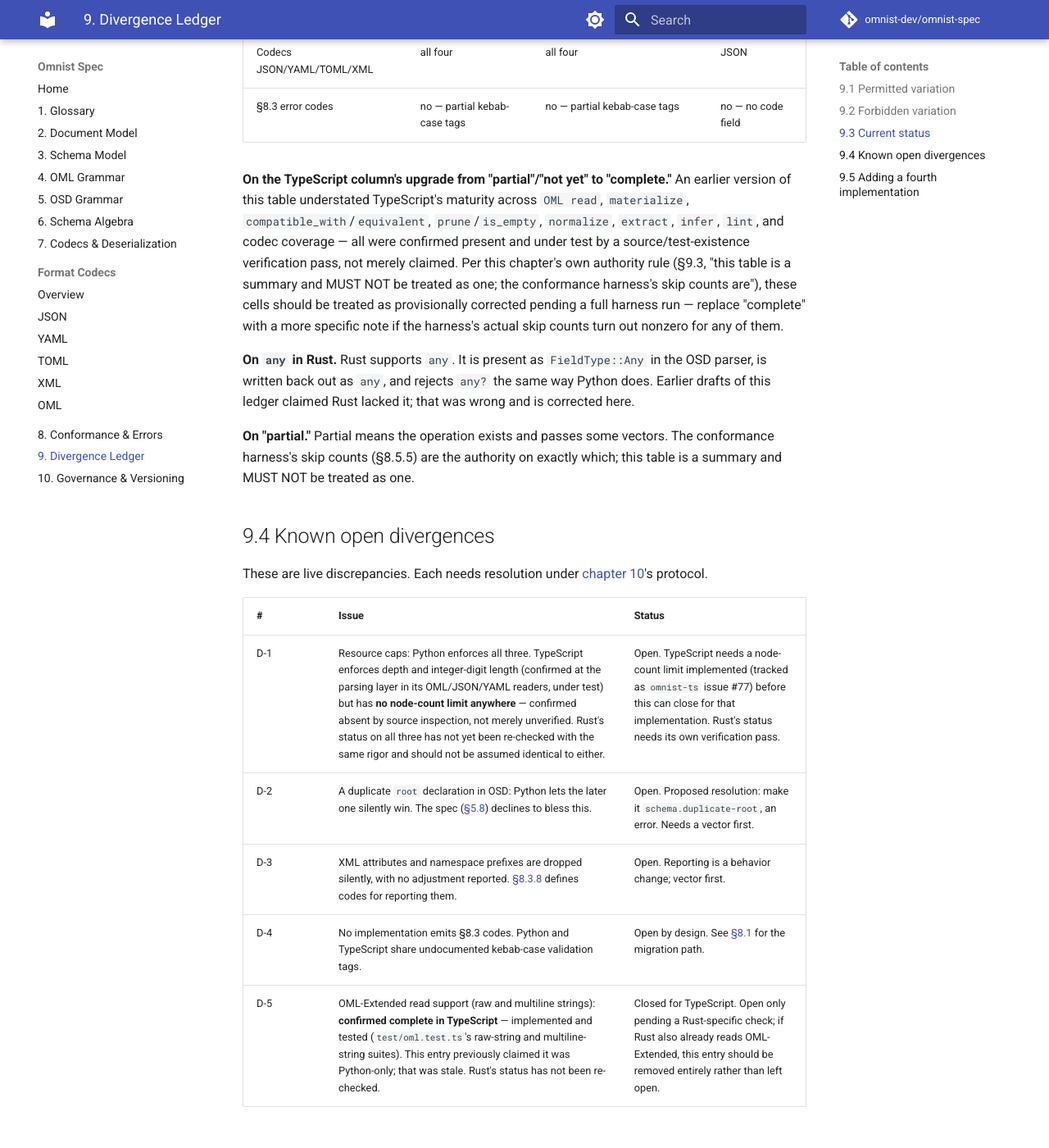
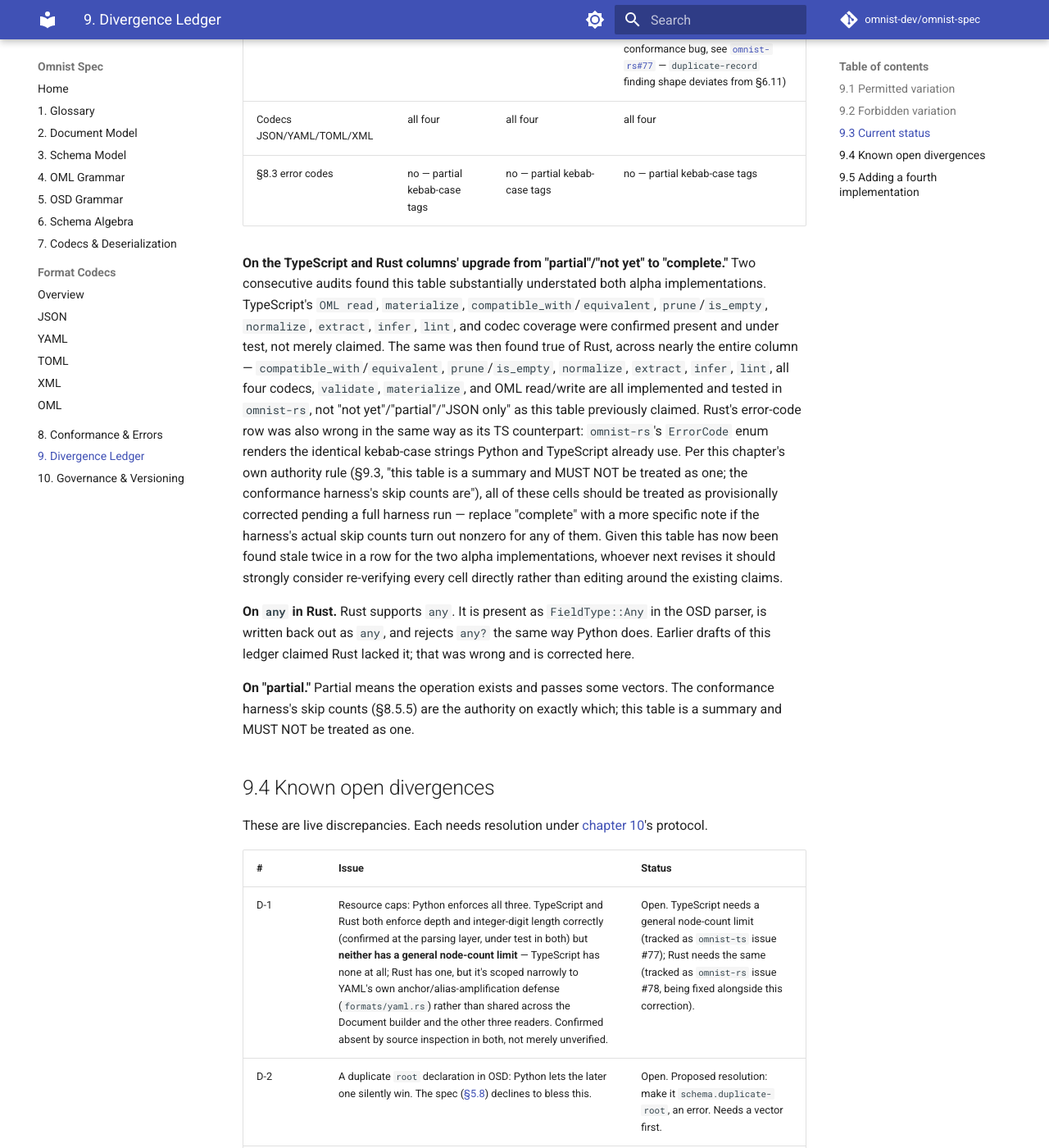
Before and after one commit to omnist-dev/omnist-spec, an MkDocs documentation site: the page built from docs/09-divergence-ledger.md, in a window 1280 px wide and 1400 px high, scrolled down 2740 px. Shown: the whole window at 82% size. Built offline with MkDocs 1.6.1 and Material for MkDocs 9.7.7, drawn with Linux system fonts in a browser that asks for light colours; comment, search, counter and statistics services are not loaded; some of the changed text lies outside the part shown.

Commit message:
Correct divergence ledger staleness found in Rust audit
Closes #9.

- Sec 9.3: Rust column was substantially stale across nearly every row --
  compatible_with/equivalent, prune/is_empty, normalize, extract, infer,
  lint, all four codecs, validate, materialize, and OML read/write are all
  implemented and tested, not "not yet"/"partial"/"JSON only". Error-code
  row corrected: Rust's ErrorCode enum matches Python/TypeScript's kebab-case
  convergence, not "no code field"
- Sec 9.4 D-1: replaced "not re-checked" with a confirmed finding -- Rust
  enforces depth and integer-digit limits correctly but has no general
  node-count cap (only a YAML-specific one), same gap as TypeScript; tracked
  as omnist-rs#78
- Sec 9.4 D-5: closed entirely -- both TypeScript and Rust read OML-Extended
- 08-conformance-and-errors.md Sec 8.1: corrected Rust's prior-art row
- docs/formats/oml.md: removed the stale "Python-only" OML-Extended claim

lint's one confirmed conformance bug in Rust (duplicate-record finding shape,
omnist-rs#77) is noted in the updated table rather than silently upgraded to
"complete" -- everything else in this pass was found correct, only the
ledger was wrong.

```diff
--- a/docs/09-divergence-ledger.md
+++ b/docs/09-divergence-ledger.md
@@ -85,32 +85,43 @@ As of spec v0.1.
 | Version | 0.7.12 | 0.0.4-alpha | 0.0.1-alpha |
 | Maturity | beta, reference | alpha | alpha |
 | Document model | complete | complete | complete |
-| Resource caps | all three | depth + int-digits; **no node-count limit** (§9.4 D-1) | see §9.4 |
-| OML read | complete, Core + Extended | complete, Core + Extended | partial |
-| OML canonical write | complete | partial | partial |
+| Resource caps | all three | depth + int-digits; **no node-count limit** (§9.4 D-1) | depth + int-digits; **no general node-count limit** (§9.4 D-1) |
+| OML read | complete, Core + Extended | complete, Core + Extended | complete, Core + Extended |
+| OML canonical write | complete | partial | complete |
 | OSD read/write | complete | complete | complete |
 | `any` type | yes, v0.5.0 | yes | yes |
-| `validate` | complete | complete | partial |
-| `materialize` | complete | complete | partial |
-| `compatible_with` / `equivalent` | complete | complete | not yet |
-| `prune` / `is_empty` | complete | complete | not yet |
-| `normalize` | complete | complete | not yet |
-| `extract` | complete | complete | not yet |
-| `infer` | complete | complete | not yet |
-| `lint` | complete | complete | not yet |
-| Codecs JSON/YAML/TOML/XML | all four | all four | JSON |
-| §8.3 error codes | no — partial kebab-case tags | no — partial kebab-case tags | no — no code field |
+| `validate` | complete | complete | complete |
+| `materialize` | complete | complete | complete |
+| `compatible_with` / `equivalent` | complete | complete | complete |
+| `prune` / `is_empty` | complete | complete | complete |
+| `normalize` | complete | complete | complete |
+| `extract` | complete | complete | complete |
+| `infer` | complete | complete | complete |
+| `lint` | complete | complete | complete (one confirmed conformance bug, see [`omnist-rs#77`](https://github.com/omnist-dev/omnist-rs/issues/77) — `duplicate-record` finding shape deviates from §6.11) |
+| Codecs JSON/YAML/TOML/XML | all four | all four | all four |
+| §8.3 error codes | no — partial kebab-case tags | no — partial kebab-case tags | no — partial kebab-case tags |
 
-**On the TypeScript column's upgrade from "partial"/"not yet" to "complete."**
-An earlier version of this table understated TypeScript's maturity across
-`OML read`, `materialize`, `compatible_with`/`equivalent`, `prune`/`is_empty`,
-`normalize`, `extract`, `infer`, `lint`, and codec coverage — all were
-confirmed present and under test by a source/test-existence verification pass,
-not merely claimed. Per this chapter's own authority rule (§9.3, "this table is
-a summary and MUST NOT be treated as one; the conformance harness's skip
-counts are"), these cells should be treated as provisionally corrected pending
-a full harness run — replace "complete" with a more specific note if the
-harness's actual skip counts turn out nonzero for any of them.
+**On the TypeScript and Rust columns' upgrade from "partial"/"not yet" to
+"complete."** Two consecutive audits found this table substantially
+understated both alpha implementations. TypeScript's `OML read`,
+`materialize`, `compatible_with`/`equivalent`, `prune`/`is_empty`,
+`normalize`, `extract`, `infer`, `lint`, and codec coverage were confirmed
+present and under test, not merely claimed. The same was then found true of
+Rust, across nearly the entire column — `compatible_with`/`equivalent`,
+`prune`/`is_empty`, `normalize`, `extract`, `infer`, `lint`, all four codecs,
+`validate`, `materialize`, and OML read/write are all implemented and tested
+in `omnist-rs`, not "not yet"/"partial"/"JSON only" as this table previously
+claimed. Rust's error-code row was also wrong in the same way as its TS
+counterpart: `omnist-rs`'s `ErrorCode` enum renders the identical kebab-case
+strings Python and TypeScript already use. Per this chapter's own authority
+rule (§9.3, "this table is a summary and MUST NOT be treated as one; the
+conformance harness's skip counts are"), all of these cells should be treated
+as provisionally corrected pending a full harness run — replace "complete"
+with a more specific note if the harness's actual skip counts turn out
+nonzero for any of them. Given this table has now been found stale twice in a
+row for the two alpha implementations, whoever next revises it should
+strongly consider re-verifying every cell directly rather than editing around
+the existing claims.
 
 **On `any` in Rust.** Rust supports `any`. It is present as `FieldType::Any` in
 the OSD parser, is written back out as `any`, and rejects `any?` the same way
@@ -128,11 +139,11 @@ These are live discrepancies. Each needs resolution under
 
 | # | Issue | Status |
 |---|---|---|
-| D-1 | Resource caps: Python enforces all three. TypeScript enforces depth and integer-digit length (confirmed at the parsing layer in its OML/JSON/YAML readers, under test) but has **no node-count limit anywhere** — confirmed absent by source inspection, not merely unverified. Rust's status on all three has not yet been re-checked with the same rigor and should not be assumed identical to either. | Open. TypeScript needs a node-count limit implemented (tracked as `omnist-ts` issue #77) before this can close for that implementation. Rust's status needs its own verification pass. |
+| D-1 | Resource caps: Python enforces all three. TypeScript and Rust both enforce depth and integer-digit length correctly (confirmed at the parsing layer, under test in both) but **neither has a general node-count limit** — TypeScript has none at all; Rust has one, but it's scoped narrowly to YAML's own anchor/alias-amplification defense (`formats/yaml.rs`) rather than shared across the Document builder and the other three readers. Confirmed absent by source inspection in both, not merely unverified. | Open. TypeScript needs a general node-count limit (tracked as `omnist-ts` issue #77); Rust needs the same (tracked as `omnist-rs` issue #78, being fixed alongside this correction). |
 | D-2 | A duplicate `root` declaration in OSD: Python lets the later one silently win. The spec ([§5.8](05-osd-grammar.md#58-root)) declines to bless this. | Open. Proposed resolution: make it `schema.duplicate-root`, an error. Needs a vector first. |
 | D-3 | XML attributes and namespace prefixes are dropped silently, with no adjustment reported. [§8.3.8](08-conformance-and-errors.md#838-format--codec-adjustments) defines codes for reporting them. | Open. Reporting is a behavior change; vector first. |
-| D-4 | No implementation emits §8.3 codes. Python and TypeScript share undocumented kebab-case validation tags. | Open by design. See [§8.1](08-conformance-and-errors.md#81-status-of-this-chapter) for the migration path. |
-| D-5 | OML-Extended read support (raw and multiline strings): **confirmed complete in TypeScript** — implemented and tested (`test/oml.test.ts`'s raw-string and multiline-string suites). This entry previously claimed it was Python-only; that was stale. Rust's status has not been re-checked. | Closed for TypeScript. Open only pending a Rust-specific check; if Rust also already reads OML-Extended, this entry should be removed entirely rather than left open. |
+| D-4 | No implementation emits §8.3 codes. Python, TypeScript, and Rust all share undocumented kebab-case validation tags. | Open by design. See [§8.1](08-conformance-and-errors.md#81-status-of-this-chapter) for the migration path. |
+| D-5 | OML-Extended read support (raw and multiline strings): **confirmed complete in both TypeScript and Rust** — implemented and tested in each (TypeScript: `test/oml.test.ts`'s raw-string and multiline-string suites; Rust: `oml/tests.rs`, 988 lines). This entry previously claimed it was Python-only, which was stale for both. | Closed. All three implementations read OML-Extended; only the canonical-writer restriction (write Core only) remains correctly one-sided, and that's already described elsewhere in the spec. |
 
 ## 9.5 Adding a fourth implementation
 
```
Also changed, not shown: docs/08-conformance-and-errors.md (+8 -8 lines), docs/formats/oml.md (+7 -9 lines).
